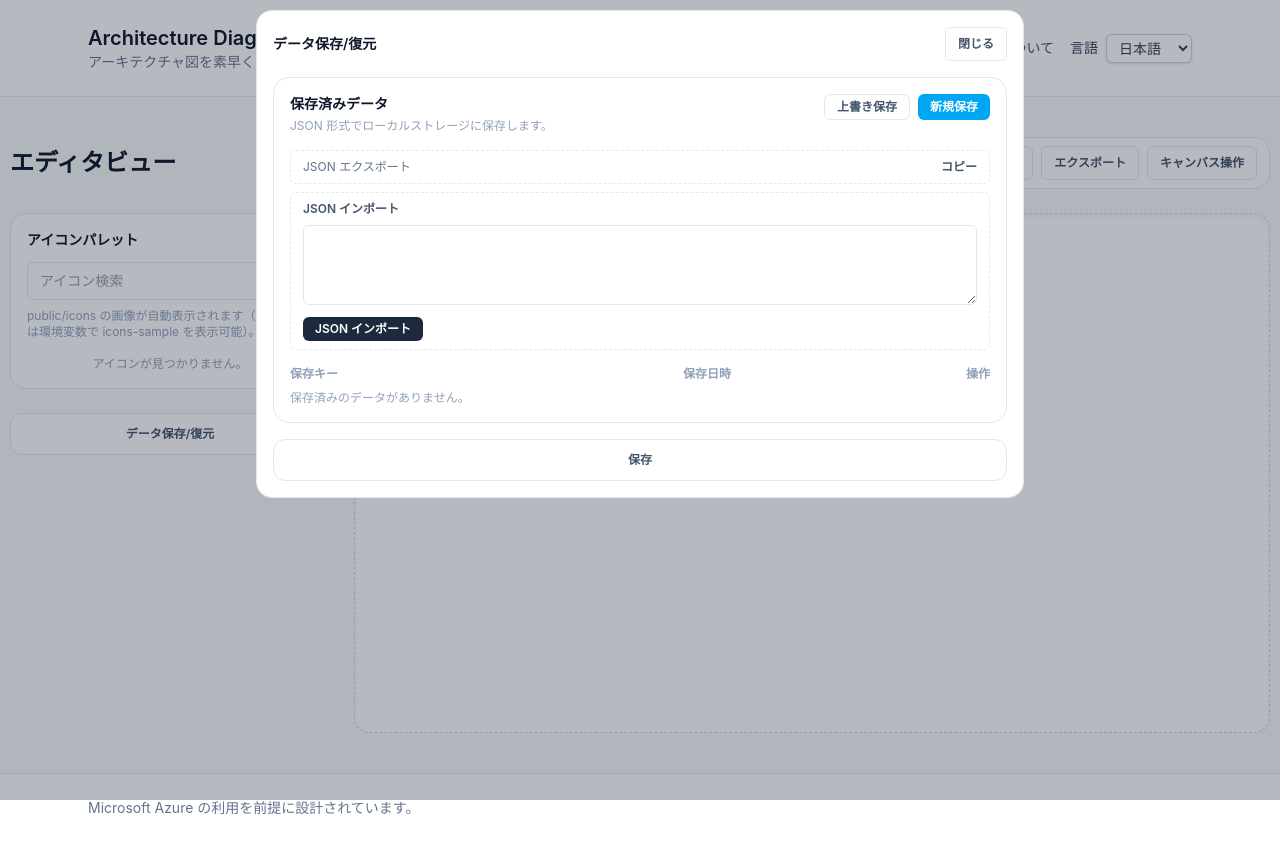
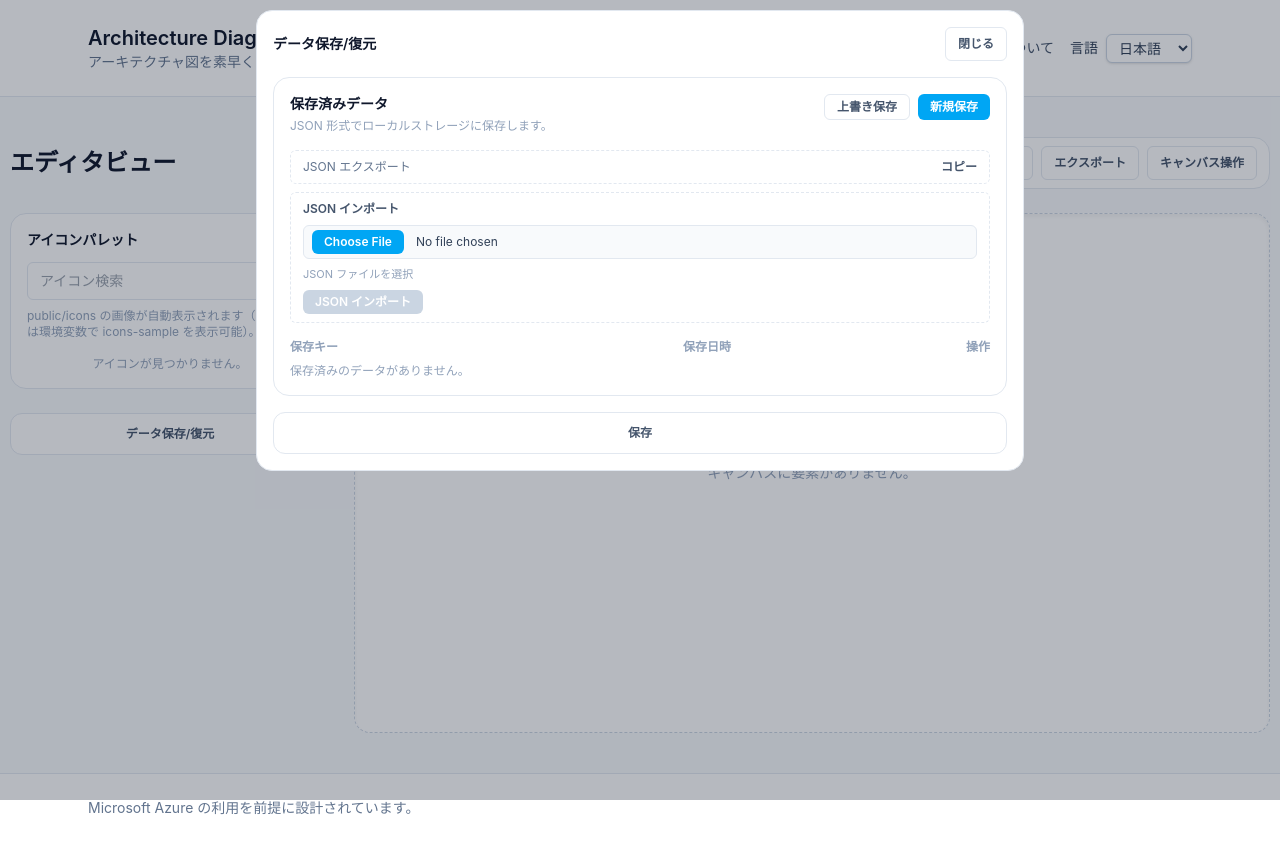
Before and after one commit to tokawa-ms/architecture-diagram-maker, a Next.js app: page /editor in a window 1280 px wide. Both pictures are taken after a click on the button "データ保存/復元". Built offline with nearby package versions, Linux system fonts and the light colour scheme.

Commit message:
ストレージパネルにJSONファイルインポート機能を追加し、関連するラベルを更新

```diff
--- a/src/app/editor/page.tsx
+++ b/src/app/editor/page.tsx
@@ -1117,6 +1117,7 @@ export default function EditorPage() {
                     storageNew: messages.storageNew,
                     storageDelete: messages.storageDelete,
                     storageImport: messages.storageImport,
+                    storageImportFile: messages.storageImportFile,
                     storageExport: messages.storageExport,
                     storageCopy: messages.storageCopy,
                     storageCopied: messages.storageCopied,
--- a/src/components/DiagramStoragePanel.tsx
+++ b/src/components/DiagramStoragePanel.tsx
@@ -1,6 +1,6 @@
 "use client";
 
-import { useState } from "react";
+import { useRef, useState } from "react";
 import type { DiagramDocument, StoredDiagramSummary } from "@/lib/types";
 import {
   deleteDiagram,
@@ -23,6 +23,7 @@ interface DiagramStoragePanelProps {
     storageNew: string;
     storageDelete: string;
     storageImport: string;
+    storageImportFile: string;
     storageExport: string;
     storageCopy: string;
     storageCopied: string;
@@ -43,7 +44,8 @@ export default function DiagramStoragePanel({
     listStoredDiagrams(),
   );
   const [copiedId, setCopiedId] = useState<string | null>(null);
-  const [importValue, setImportValue] = useState("");
+  const [importFile, setImportFile] = useState<File | null>(null);
+  const importInputRef = useRef<HTMLInputElement | null>(null);
 
   const refreshItems = () => {
     setItems(listStoredDiagrams());
@@ -75,15 +77,26 @@ export default function DiagramStoragePanel({
     }
   };
 
-  const handleImport = () => {
-    const document = importDiagramJson(importValue);
-    if (!document) {
+  const handleImport = async () => {
+    if (!importFile) {
       return;
     }
-    saveDiagram(document);
-    refreshItems();
-    setImportValue("");
-    onLoad(document);
+    try {
+      const payload = await importFile.text();
+      const document = importDiagramJson(payload);
+      if (!document) {
+        return;
+      }
+      saveDiagram(document);
+      refreshItems();
+      setImportFile(null);
+      if (importInputRef.current) {
+        importInputRef.current.value = "";
+      }
+      onLoad(document);
+    } catch (error) {
+      console.error("Failed to import diagram JSON file", error);
+    }
   };
 
   return (
@@ -125,15 +138,27 @@ export default function DiagramStoragePanel({
           <label className="text-xs font-semibold text-slate-600">
             {labels.storageImport}
           </label>
-          <textarea
-            className="mt-2 h-20 w-full rounded-md border border-slate-200 px-2 py-1 text-xs text-slate-700"
-            value={importValue}
-            onChange={(event) => setImportValue(event.target.value)}
-          />
+          <div className="mt-2 flex flex-col gap-2">
+            <input
+              ref={importInputRef}
+              type="file"
+              accept="application/json,.json"
+              className="w-full rounded-md border border-slate-200 bg-slate-50 px-2 py-1 text-xs text-slate-700 file:mr-3 file:rounded-md file:border-0 file:bg-sky-500 file:px-3 file:py-1 file:text-xs file:font-semibold file:text-white hover:file:bg-sky-600 focus:outline-none focus:ring-2 focus:ring-sky-200"
+              aria-label={labels.storageImportFile}
+              onChange={(event) => {
+                const file = event.target.files?.[0] ?? null;
+                setImportFile(file);
+              }}
+            />
+            <span className="text-[11px] text-slate-400">
+              {labels.storageImportFile}
+            </span>
+          </div>
           <button
             type="button"
-            className="mt-2 rounded-md bg-slate-800 px-3 py-1 text-xs font-semibold text-white hover:bg-slate-900"
+            className="mt-2 rounded-md bg-slate-800 px-3 py-1 text-xs font-semibold text-white hover:bg-slate-900 disabled:cursor-not-allowed disabled:bg-slate-300"
             onClick={handleImport}
+            disabled={!importFile}
           >
             {labels.storageImport}
           </button>
--- a/src/lib/i18n.ts
+++ b/src/lib/i18n.ts
@@ -103,6 +103,7 @@ const messages = {
     storageNew: "新規保存",
     storageDelete: "削除",
     storageImport: "JSON インポート",
+    storageImportFile: "JSON ファイルを選択",
     storageExport: "JSON エクスポート",
     storageCopy: "コピー",
     storageCopied: "コピーしました",
@@ -214,6 +215,7 @@ const messages = {
     storageNew: "Save new",
     storageDelete: "Delete",
     storageImport: "Import JSON",
+    storageImportFile: "Choose a JSON file",
     storageExport: "Export JSON",
     storageCopy: "Copy",
     storageCopied: "Copied",
```
